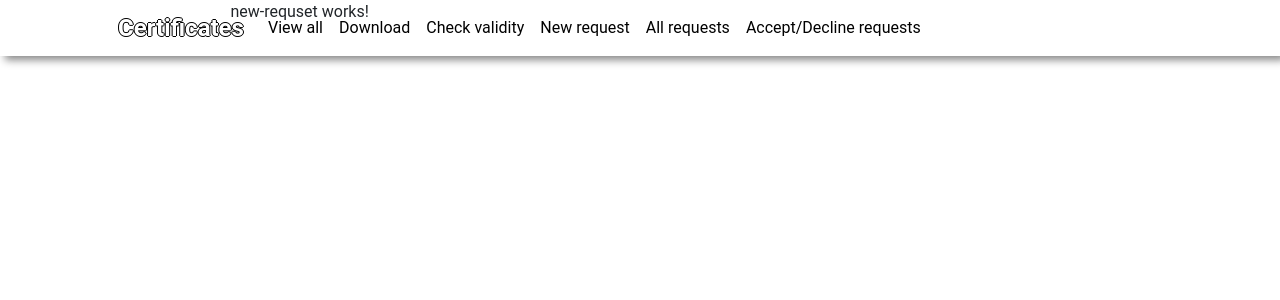
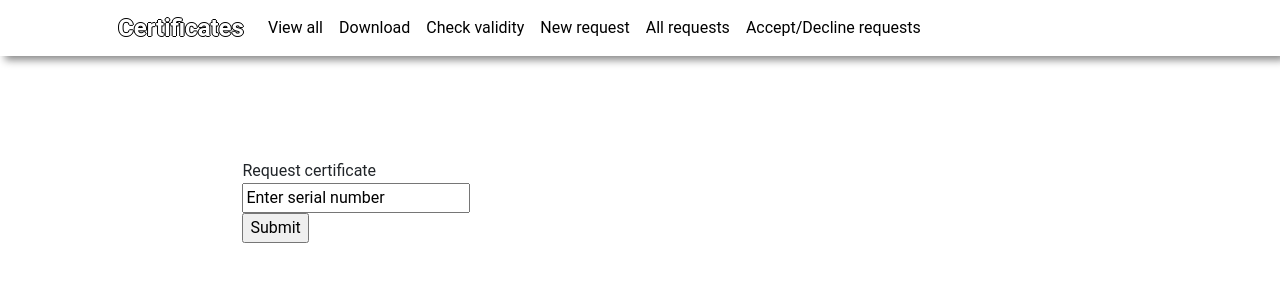
Before and after one commit to ProjectTim22IB/FrontendTim22IB, an Angular app in the folder FrontendTim22IB/: page /newRequest in a window 1280 px wide. Shown: the top 300 px of the page. Built offline with nearby package versions, Linux system fonts and the light colour scheme.

Commit message:
Updated navbar

```diff
--- a/FrontendTim22IB/src/app/Components/navbar/navbar.component.html
+++ b/FrontendTim22IB/src/app/Components/navbar/navbar.component.html
@@ -7,7 +7,7 @@
                 <li class="nav-item active" ><a class="nav-link" [routerLink]="['/review']">View all</a></li>
                 <li class="nav-item"><a class="nav-link" [routerLink]="['/download']">Download</a></li>
                 <li class="nav-item" ><a class="nav-link" [routerLink]="['/validity']">Check validity</a></li>
-                <li class="nav-item" ><a class="nav-link" [routerLink]="['/allRequests']">New request</a></li>
+                <li class="nav-item" ><a class="nav-link" [routerLink]="['/newRequest']">New request</a></li>
                 <li class="nav-item" ><a class="nav-link" [routerLink]="['/allRequests']">All requests</a></li>
                 <li class="nav-item" ><a class="nav-link" [routerLink]="['/acceptDecline']">Accept/Decline requests</a></li>
             </ul>
--- a/FrontendTim22IB/src/app/Components/new-requset/new-requset.component.html
+++ b/FrontendTim22IB/src/app/Components/new-requset/new-requset.component.html
@@ -1 +1,7 @@
-<p>new-requset works!</p>
+<div class="container">
+    <div style="margin-top: 20%;">
+        <label for="myfile">Request certificate</label><br>
+        <input type="text" value="Enter serial number"/><br>
+        <input type="submit" value="Submit">
+    </div>
+</div>
```
